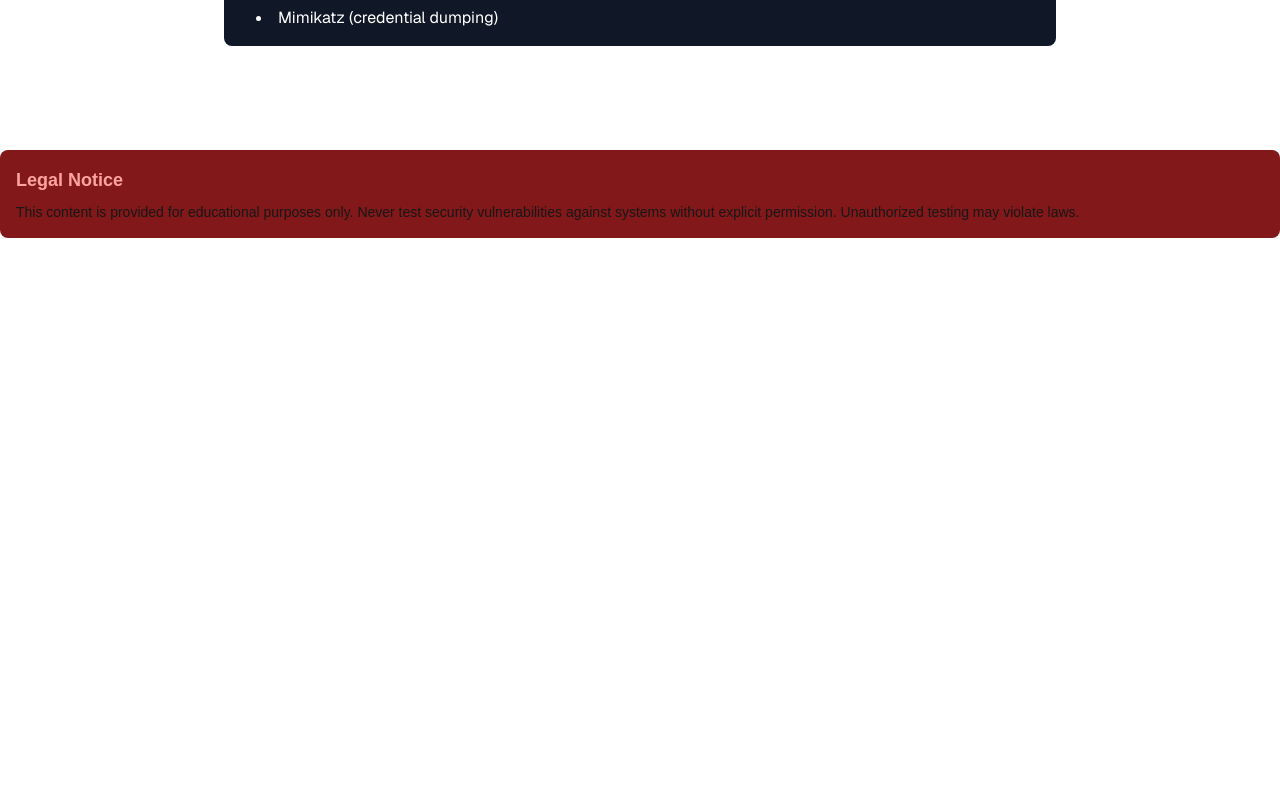
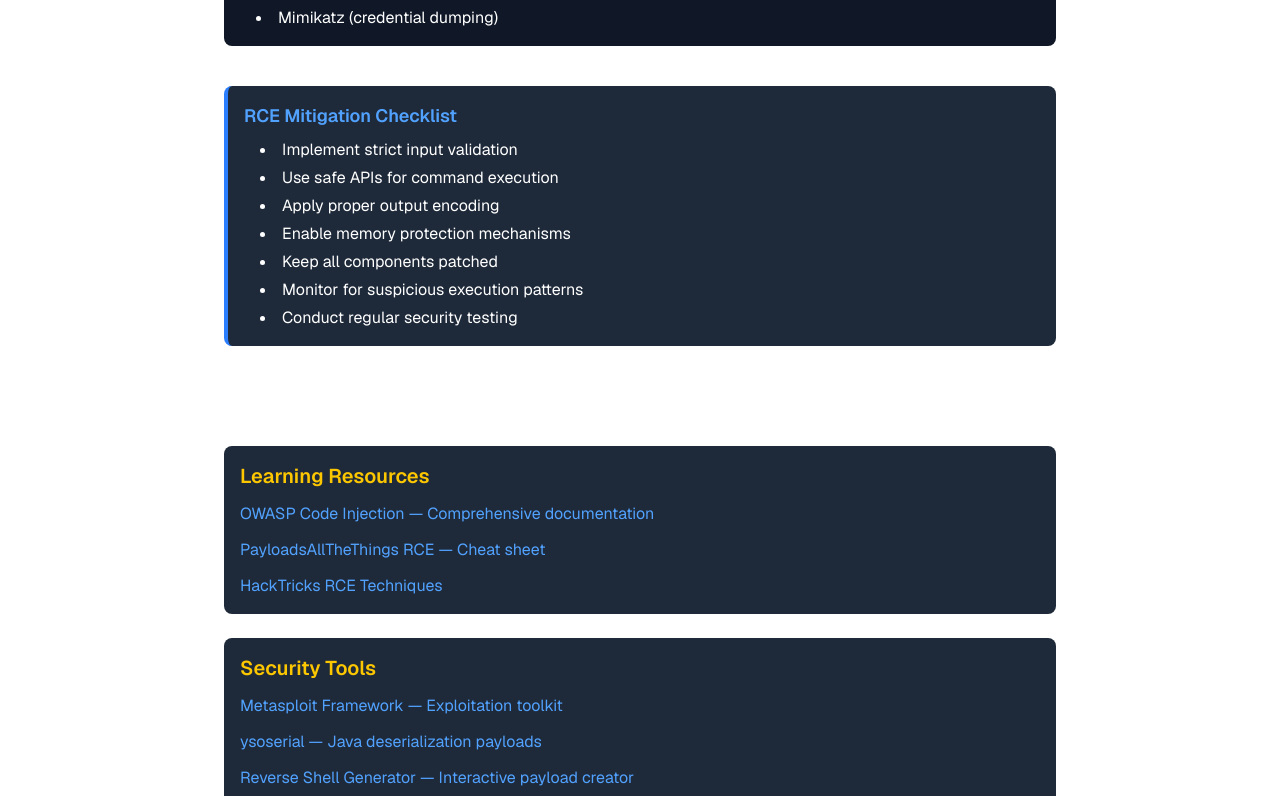
Before and after one commit to AnonAmosAdmn/HackingResourcesGuide, a Next.js app: page /rce in a window 1280 px wide. Shown: the part 3300-4096 px from the top of the page. Before the commit the page ends 3538 px from the top, so only its background shows below. Built offline with nearby package versions, Linux system fonts and the light colour scheme.

Commit message:
Update page.tsx

```diff
--- a/app/rce/page.tsx
+++ b/app/rce/page.tsx
@@ -202,6 +202,65 @@
 
 
 
+      <div className="mb-12 p-4 bg-gray-800 rounded-lg border-l-4 border-blue-500">
+        <h3 className="text-lg font-semibold mb-2 text-blue-400">RCE Mitigation Checklist</h3>
+        <ul className="list-disc list-inside ml-4 space-y-1">
+          <li>Implement strict input validation</li>
+          <li>Use safe APIs for command execution</li>
+          <li>Apply proper output encoding</li>
+          <li>Enable memory protection mechanisms</li>
+          <li>Keep all components patched</li>
+          <li>Monitor for suspicious execution patterns</li>
+          <li>Conduct regular security testing</li>
+        </ul>
+      </div>
+
+      <section className="mb-12">
+        <h2 className="text-3xl font-semibold mb-4">Additional Resources & References</h2>
+        <div className="space-y-6">
+          <div className="bg-gray-800 p-4 rounded-lg">
+            <h3 className="text-xl font-semibold mb-3 text-yellow-400">Learning Resources</h3>
+            <ul className="space-y-3">
+              <li>
+                <a href="https://owasp.org/www-community/attacks/Code_Injection" target="_blank" rel="noopener noreferrer" className="text-blue-400 hover:underline">
+                  OWASP Code Injection — Comprehensive documentation
+                </a>
+              </li>
+              <li>
+                <a href="https://github.com/swisskyrepo/PayloadsAllTheThings/tree/master/Command%20Injection" target="_blank" rel="noopener noreferrer" className="text-blue-400 hover:underline">
+                  PayloadsAllTheThings RCE — Cheat sheet
+                </a>
+              </li>
+              <li>
+                <a href="https://book.hacktricks.xyz/pentesting-web/command-injection" target="_blank" rel="noopener noreferrer" className="text-blue-400 hover:underline">
+                  HackTricks RCE Techniques
+                </a>
+              </li>
+            </ul>
+          </div>
+          <div className="bg-gray-800 p-4 rounded-lg">
+            <h3 className="text-xl font-semibold mb-3 text-yellow-400">Security Tools</h3>
+            <ul className="space-y-3">
+              <li>
+                <a href="https://www.metasploit.com/" target="_blank" rel="noopener noreferrer" className="text-blue-400 hover:underline">
+                  Metasploit Framework — Exploitation toolkit
+                </a>
+              </li>
+              <li>
+                <a href="https://github.com/frohoff/ysoserial" target="_blank" rel="noopener noreferrer" className="text-blue-400 hover:underline">
+                  ysoserial — Java deserialization payloads
+                </a>
+              </li>
+              <li>
+                <a href="https://revshells.com/" target="_blank" rel="noopener noreferrer" className="text-blue-400 hover:underline">
+                  Reverse Shell Generator — Interactive payload creator
+                </a>
+              </li>
+            </ul>
+          </div>
+        </div>
+      </section>
+
 
 
     </div>
```
